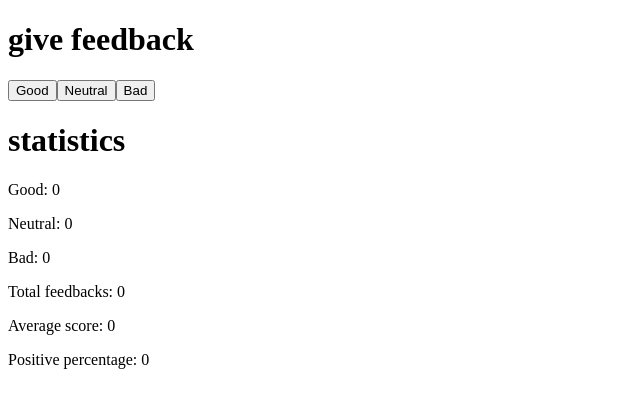
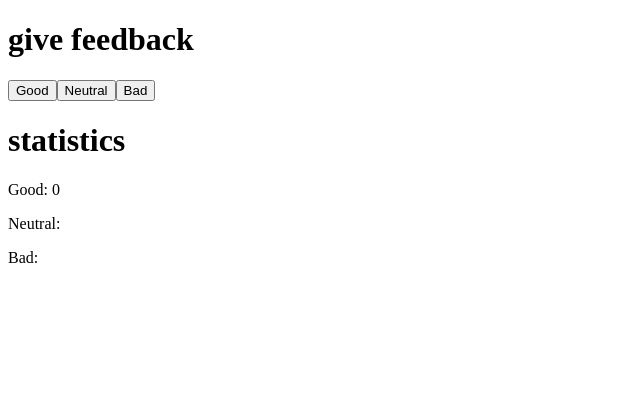
Before and after one commit to moimia/fullstackopen, a React (Create React App) app in the folder Part1/unicafe/: page / in a window 1280 px wide. Shown: the top 408 px of the page, without its empty margins (0-640 px from the left). Built offline with nearby package versions, Linux system fonts and the light colour scheme.

Commit message:
Unicafe step3

```diff
--- a/Part1/unicafe/src/App.js
+++ b/Part1/unicafe/src/App.js
@@ -1,14 +1,48 @@
 import { useState } from 'react'
 
+// const App = () => {
+//   // save clicks of each button to its own state
+//   const [good, setGood] = useState(0)
+//   const [neutral, setNeutral] = useState(0)
+//   const [bad, setBad] = useState(0)
+
+//   const total = good + neutral + bad
+//   const averageScore = (good - bad) / total || 0
+//   const positivePercentage = (good * 100) / total || 0
+
+//   return (
+//     <div>
+//       <h1>give feedback</h1>
+//       <button onClick={() => setGood(good + 1)} >Good</button>
+//       <button onClick={() => setNeutral(neutral + 1)} >Neutral</button>
+//       <button onClick={() => setBad(bad + 1)} >Bad</button>
+
+//       <h1>statistics</h1>
+//       <p>Good: {good}</p>
+//       <p>Neutral: {neutral}</p>
+//       <p>Bad: {bad}</p>
+//       <p>Total feedbacks: {total}</p>
+//       <p>Average score: {averageScore}</p>
+//       <p>Positive percentage: {positivePercentage}</p>
+//     </div>
+//   )
+// }
+
+const Statistics = (props) => {
+  return (
+    <div>
+      <h1>statistics</h1>
+      <p>Good: {props.good}</p>
+      <p>Neutral: {props.neutral}</p>
+      <p>Bad: {props.bad}</p>
+    </div>
+  )
+}
+
 const App = () => {
-  // save clicks of each button to its own state
   const [good, setGood] = useState(0)
   const [neutral, setNeutral] = useState(0)
   const [bad, setBad] = useState(0)
-
-  const total = good + neutral + bad
-  const averageScore = (good - bad) / total || 0
-  const positivePercentage = (good * 100) / total || 0
 
   return (
     <div>
@@ -17,13 +51,7 @@ const App = () => {
       <button onClick={() => setNeutral(neutral + 1)} >Neutral</button>
       <button onClick={() => setBad(bad + 1)} >Bad</button>
 
-      <h1>statistics</h1>
-      <p>Good: {good}</p>
-      <p>Neutral: {neutral}</p>
-      <p>Bad: {bad}</p>
-      <p>Total feedbacks: {total}</p>
-      <p>Average score: {averageScore}</p>
-      <p>Positive percentage: {positivePercentage}</p>
+      <Statistics good={good} />
     </div>
   )
 }
```
